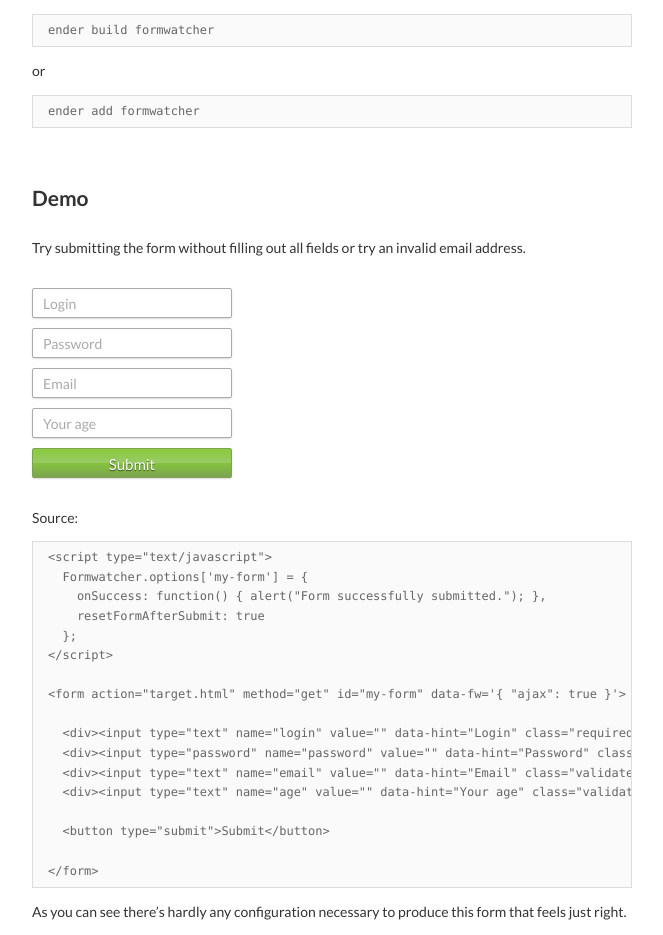
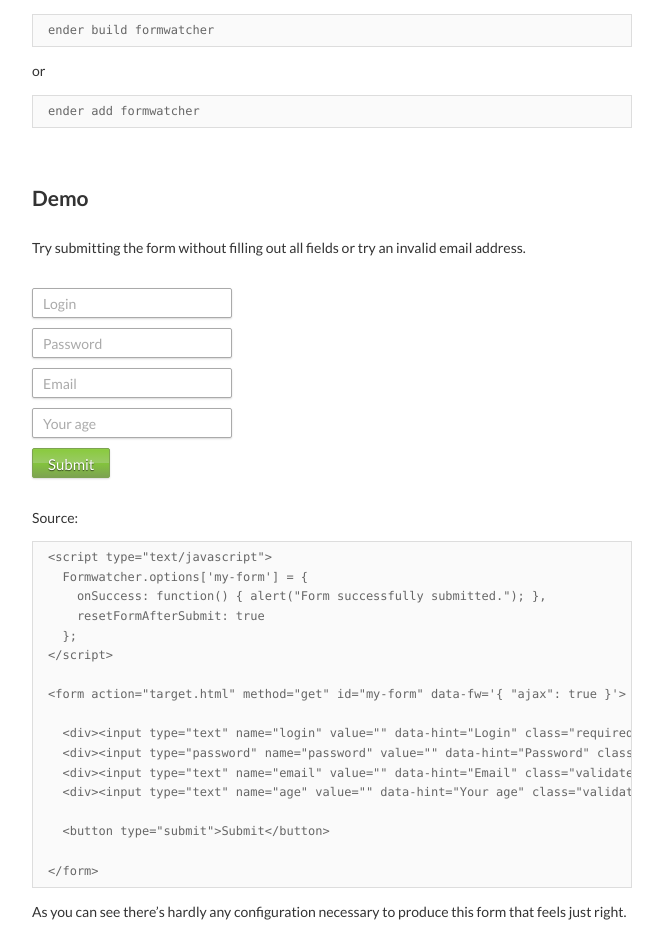
Before and after one commit to enyo/formwatcher, a Jekyll site: the page built from index.md, in a window 1280 px wide. Shown: the part 302-1237 px from the top of the page, without its empty margins (308-971 px from the left). Built offline with Jekyll 4.4.1, drawn with Linux system fonts in a browser that asks for light colours; grey boxes are pictures that could not be loaded.

Commit message:
The submit button doesn't take the whole width now.

```diff
--- a/css/_stylus/default.styl
+++ b/css/_stylus/default.styl
@@ -56,6 +56,7 @@ button
         box-sizing border-box
         width 200px
         padding 5px 8px
+        margin 0
         line-height $height - 10px
         box-shadow 0 1px 2px rgba(0, 0, 0, 0.15)
 
@@ -66,6 +67,8 @@ button
         //font-weight bold
         font-size 15px
         text-shadow 0px 1px 1px rgba(0, 0, 0, 0.6)
+        padding 5px 15px
+        width auto
         &:hover
           text-shadow 0px 1px 1px rgba(0, 0, 0, 1)
         &:active
--- a/css/default.css
+++ b/css/default.css
@@ -43,6 +43,7 @@ button {
   box-sizing: border-box;
   width: 200px;
   padding: 5px 8px;
+  margin: 0;
   line-height: 20px;
   box-shadow: 0 1px 2px rgba(0,0,0,0.15);
 }
@@ -57,6 +58,8 @@ button {
   border-color: #7da351;
   font-size: 15px;
   text-shadow: 0px 1px 1px rgba(0,0,0,0.6);
+  padding: 5px 15px;
+  width: auto;
 }
 #container #main form button[type="submit"]:hover {
   text-shadow: 0px 1px 1px #000;
```
